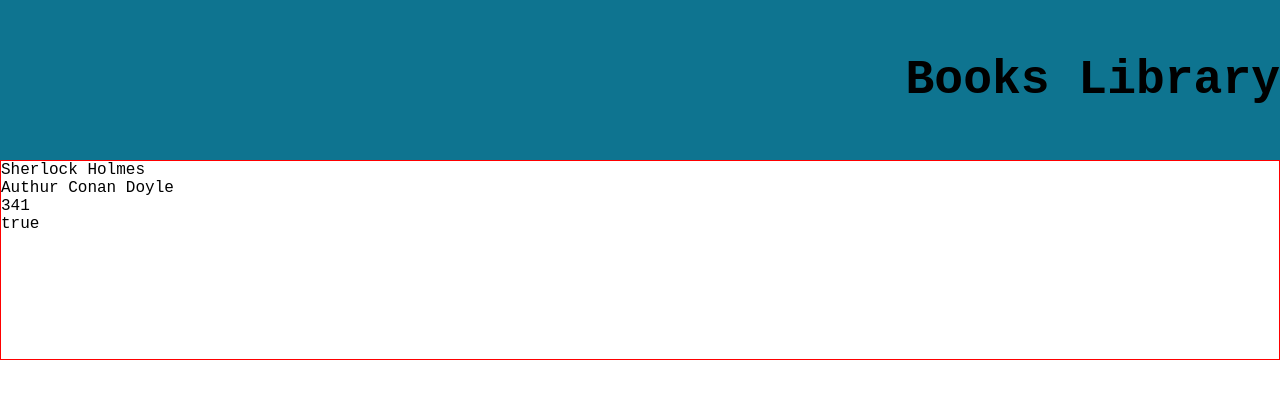
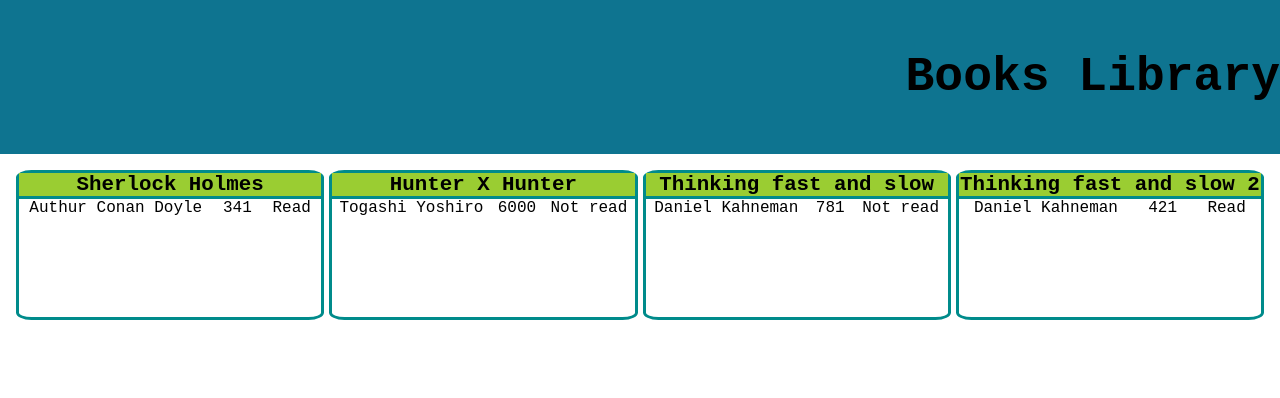
Before and after one commit to duyhuynh02/books-library, a plain HTML site: page index.html in a window 1280 px wide. Drawn offline with Linux system fonts and the light colour scheme.

Commit message:
4 instances to be displayed in the dashboard

```diff
--- a/main.js
+++ b/main.js
@@ -50,51 +50,42 @@
 myLibrary.push(thinkingSlow);
 
 console.log(myLibrary);
+const main = document.querySelector('main');
 
-// for (let i = 0; i < myLibrary.length; i++) {
-//     console.log(myLibrary[i]);
-// }
-
-const main = document.querySelector('main');
-console.log(main);
-
-// The card
+for (let i = 0; i < myLibrary.length; i++) {
     const card = document.createElement('div');
     card.classList.add('card');
 
-// The 1st side of card - book name
     const bookName = document.createElement('div');
     bookName.classList.add('bookName');
-bookName.textContent = myLibrary[0]['title'];
+    bookName.textContent = myLibrary[i]['title'];
     card.appendChild(bookName);
 
-// The 2nd side of card - container including author / pages / read or not
     const container = document.createElement('div');
     container.classList.add('container');
 
-// Author
     const author = document.createElement('div');
     author.classList.add('author');
-author.textContent = myLibrary[0]['author'];
+    author.textContent = myLibrary[i]['author'];
     container.appendChild(author);
 
     // Pages
     const pages = document.createElement('div');
     pages.classList.add('pages');
-pages.textContent = myLibrary[0]['pages'];
+    pages.textContent = myLibrary[i]['pages'];
     container.appendChild(pages);
 
-// Read or Not
     const isRead = document.createElement('div');
-isRead.classList.add('pages');
-isRead.textContent = myLibrary[0]['isRead'];
+    isRead.classList.add('isRead');
+    if (myLibrary[i]['isRead'] === true) {
+        isRead.textContent = 'Read'
+    } else {
+        isRead.textContent = 'Not read'
+    }
     container.appendChild(isRead);
 
-//Append 2nd side to card
     card.appendChild(container);
 
     //Append card to the main body.
     main.appendChild(card);
-
-
-// console.log(main);
+}
--- a/styles.css
+++ b/styles.css
@@ -24,10 +24,31 @@
     height: 80vw;
     display: grid;
     grid-template-columns: repeat(auto-fit, minmax(300px, 1fr));
-    grid-auto-rows: 200px;
+    grid-auto-rows: 150px;
     gap: 5px;
+    margin: 1rem;
 }
 
 main > div {
-    border: 1px solid red;
+    border: 3px solid darkcyan;
 }
+
+.card {
+    display: flex;
+    flex-direction: column;
+    border-radius : 5%;
+}
+
+.card .bookName {
+    font-size: 1.3rem;
+    font-weight: 700;
+    text-align: center;
+    border-bottom: 3px solid darkcyan;
+    background-color: yellowgreen;
+}
+
+.card .container {
+    display: flex;
+    justify-content: space-around;
+
+}
```
Lines whose indentation alone changed are shown as unchanged.
